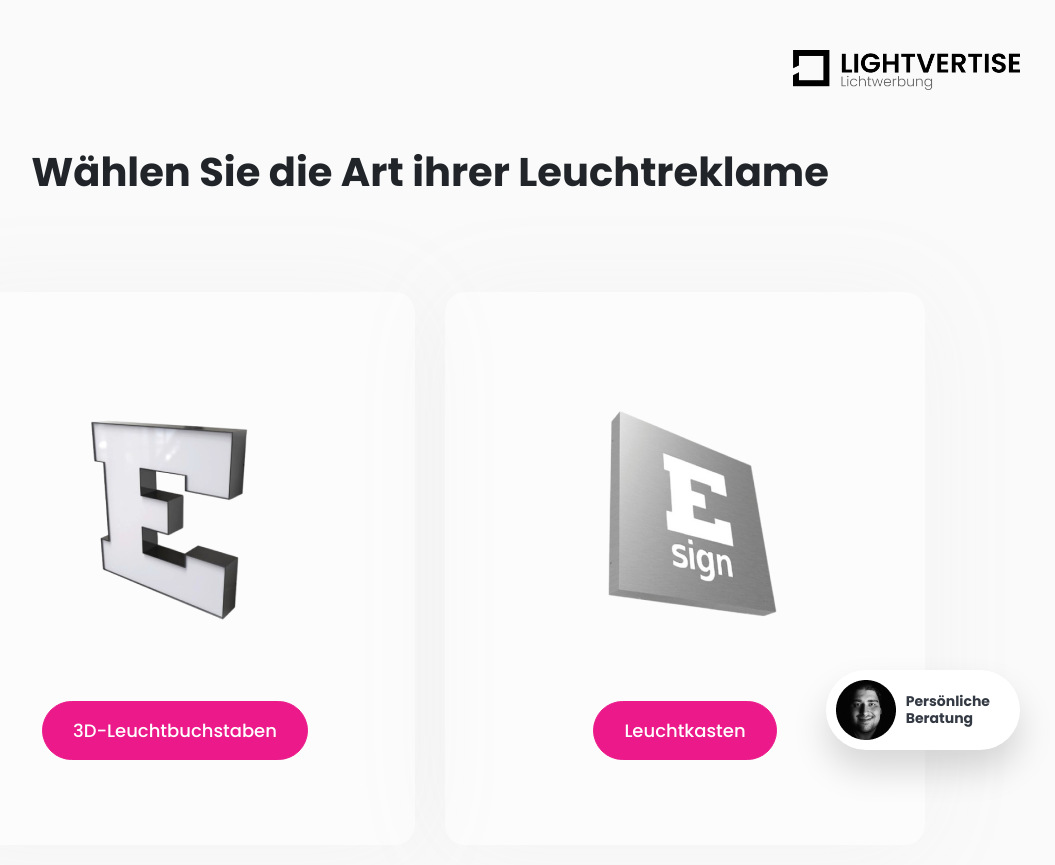
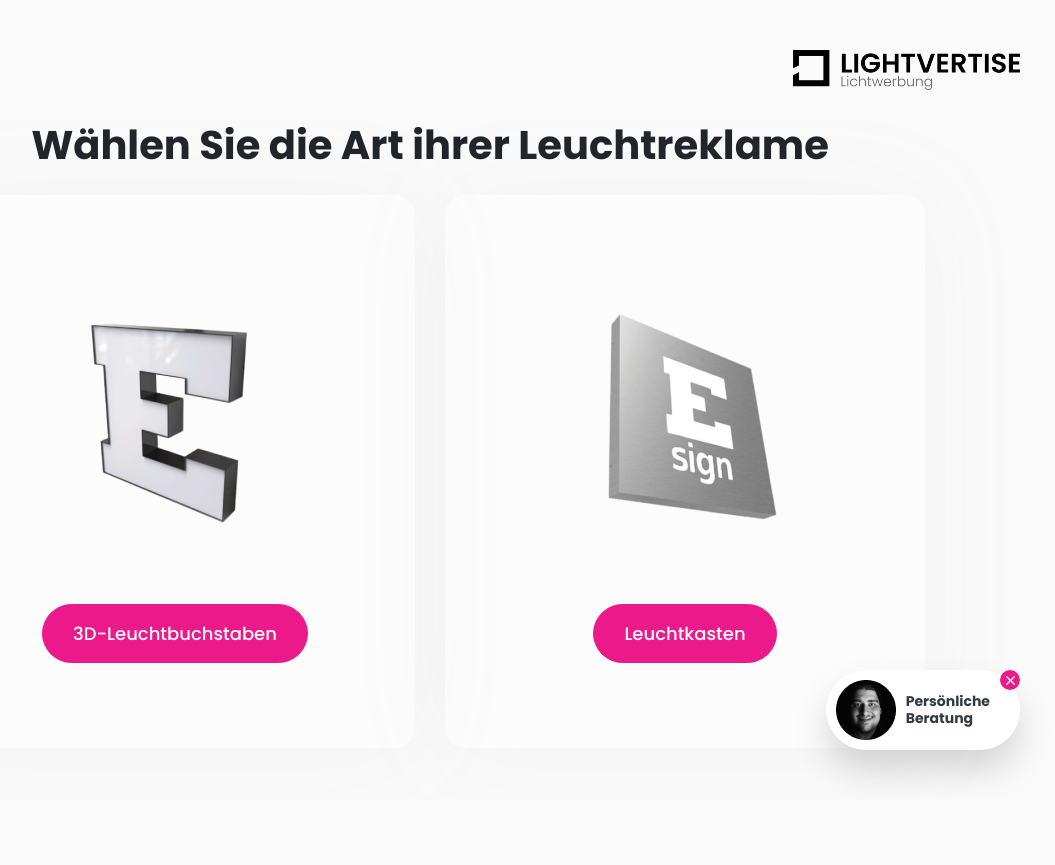
Before and after one commit to hirnworx/LightvertiseWebCalc, a Flask app: page / in a window 1280 px wide. Shown: the whole page, without its empty margins (210-1265 px from the left). After the commit the page ends 780 px from the top, so only its background shows below. Run offline with Flask 3, Linux system fonts and the light colour scheme; some libraries are stand-ins or nearby versions.

Commit message:
Feedback of 02/12/2024

```diff
--- a/assets/css/main.css
+++ b/assets/css/main.css
@@ -1285,9 +1287,25 @@ input[type="file"] {
     padding: 10px;
     padding-right: 30px;
     color: #343A44;
-    z-index: 9999;
-}
-
+    z-index: 9;
+}
+.close-ad-button {
+    right: 50px;
+    position: fixed;
+    bottom: 110px;
+    background-color: var(--brand-color);
+    border-radius: 100%;
+    z-index: 9;
+    width: 20px;
+    display: flex;
+    align-items: center;
+    justify-content: center;
+    height: 20px;
+}
+.close-ad-button  svg{
+    max-width: 15px;
+    height: 15px;
+}
 #accordion .custom-card .card-header p,
 #lightbox_accordion .custom-card .card-header p {
     display: flex;
@@ -1996,9 +2029,15 @@ h4 {
         flex: 0 0 calc(100% / 1);
     }
 }
-
+@media (min-width:768px) and (max-width:1366px){
+    h2 {
+        margin: 20px 0px;
+    }
+}
 @media (min-width:768px) and (max-width:820px) {
-
+    .navbar{
+        justify-content: center;
+    }
     .container,
     .container-md,
     .container-sm {
--- a/assets/css/style.css
+++ b/assets/css/style.css
@@ -1,10 +1,10 @@
 @font-face {
   font-family: 'lightvertise';
-  src:  url('fonts/lightvertise.eot?8975vt');
-  src:  url('fonts/lightvertise.eot?8975vt#iefix') format('embedded-opentype'),
-    url('fonts/lightvertise.ttf?8975vt') format('truetype'),
-    url('fonts/lightvertise.woff?8975vt') format('woff'),
-    url('fonts/lightvertise.svg?8975vt#lightvertise') format('svg');
+  src:  url('fonts/lightvertise.eot?b9nx98');
+  src:  url('fonts/lightvertise.eot?b9nx98#iefix') format('embedded-opentype'),
+    url('fonts/lightvertise.ttf?b9nx98') format('truetype'),
+    url('fonts/lightvertise.woff?b9nx98') format('woff'),
+    url('fonts/lightvertise.svg?b9nx98#lightvertise') format('svg');
   font-weight: normal;
   font-style: normal;
   font-display: block;
@@ -25,6 +25,9 @@
   -moz-osx-font-smoothing: grayscale;
 }
 
+.custom-icon-arrow-left:before {
+  content: "\e90f";
+}
 .custom-icon-arrow-down:before {
   content: "\e900";
 }
--- a/templates/index.html
+++ b/templates/index.html
@@ -48,7 +48,7 @@
         </section>
 
         <!-- 3d-letter content -->
-        <section class="main-section selection 3dLetterScreen hide">
+        <section class="main-section selection 3dLetterScreen hide letter-screen">
             <div class="container">
                 <h2 class="text-center">Ihre 3D-Leuchtbuchstaben-Konfiguration</h2>
                 <div class="row">
@@ -172,7 +172,7 @@
                                                 </li>
                                             </ul>
                                             <div class="tab-content" id="tabContent">
-                                                <div class="tab-pane fade show active" id="gesamtlänge">
+                                                <div class="tab-pane  show active" id="gesamtlänge">
                                                     <div class="mb-20 targetContent">Gesamtlänge</div>
                                                     <div class="d-flex align-items-center">
                                                         <div class="custom-select">
@@ -253,10 +253,14 @@
                 <div class="row my-4">
                     <div class="col-12">
                         <div class="text-center">
+                            <!-- <button class="btn go-back" title="zurück">
+                                <i class="custom-icon-arrow-left"></i>
+                            </button> -->
                             <button class="btn btn-primary btn-lg mr-3" data-toggle="modal" data-target="#detailModal" id="letterModalButton" disabled>
                                 <i class="custom-icon-email mr-2"></i>
                                 Sofortangebot erhalten
                             </button>
+                            <button class="btn btn-primary btn-lg mr-3 backBtn">Zurück</button>
                         </div>
                     </div>
                 </div>
@@ -355,7 +359,7 @@
                                         <hr>
                                         <div class="card-body">
                                             <div class="tab-content">
-                                                <div class="tab-pane fade show active pt-0">
+                                                <div class="tab-pane  show active pt-0">
                                                     <div class="mb-3">
                                                         <div class="targetContent ml-2">Höhe</div>
                                                         <div class="d-flex align-items-center">
@@ -440,9 +444,13 @@
                 <div class="row my-4">
                     <div class="col-12">
                         <div class="text-center">
+                            <!-- <button class="btn go-back" title="zurück">
+                                <i class="custom-icon-arrow-left"></i>
+                            </button> -->
                             <button class="btn btn-primary btn-lg mr-3" data-toggle="modal" data-target="#lightboxDetailModal" id="lightboxModalButton" disabled>
                                 <i class="custom-icon-email mr-2"></i>Sofortangebot erhalten
                             </button>
+                            <button class="btn btn-primary btn-lg mr-3 backBtn">Zurück</button>
                         </div>
                     </div>
                 </div>
@@ -456,6 +464,12 @@
         <p class="mb-0">
             Persönliche <br> Beratung
         </p>
+        <a href="javascript:void(0)" class="close-ad-button">
+            <svg width="24" height="24" viewBox="0 0 24 24" fill="none" xmlns="http://www.w3.org/2000/svg">
+                <path d="M18 6L6.00038 17.9996" stroke="#fff" stroke-width="2" stroke-linecap="round" />
+                <path d="M18 18L6.00038 6.00037" stroke="#fff" stroke-width="2" stroke-linecap="round" />
+            </svg>
+        </a>
     </a>
 
     <div class="modal fade" id="advisor_modal">
@@ -784,14 +798,19 @@
     <script>
         let fileType;
         let letter_type;
-
         $(".selectionButton").on("click", function(){
             $(".mainScreen").addClass("hide")
             if($(this).attr('data-selection_name') == "3dletter"){
-                $(".3dLetterScreen").removeClass("hide")
+                $(".3dLetterScreen").removeClass("hide");
             } else if($(this).attr('data-selection_name') == "lightbox"){
                 $(".lightboxScreen").removeClass("hide")
             }
+        })
+
+        $(".backBtn").on("click", function(){
+            $(".mainScreen").removeClass("hide")
+            $(".3dLetterScreen").addClass("hide");
+            $(".lightboxScreen").addClass("hide")
         })
 
         $("#uploadedFile").hide();
@@ -1045,7 +1064,7 @@
             $(".letterPriceBtn").attr("disabled", false);
         }
 
-        $(".reference_height").on("input", function () {
+        $(".reference_height").on("blur", function () {
             var slider = $("#range");
             var value = parseInt($(this).val(), 10);
             if (value >= parseInt(slider.attr("min"), 10) && value <= parseInt(slider.attr("max"), 10)) {
@@ -1086,7 +1105,7 @@
             $(".lightboxPriceBtn").attr("disabled", false);
         }
 
-        $(".lightbox_reference_height").on("input", function () {
+        $(".lightbox_reference_height").on("blur", function () {
             var slider = $("#lightbox_range1");
             var value = parseInt($(this).val(), 10);
             if (value >= parseInt(slider.attr("min"), 10) && value <= parseInt(slider.attr("max"), 10)) {
@@ -1102,7 +1121,7 @@
             }
         });
 
-        $(".lightbox_reference_width").on("input", function () {
+        $(".lightbox_reference_width").on("blur", function () {
             var slider = $("#lightbox_range2");
             var value = parseInt($(this).val(), 10);
             if (value >= parseInt(slider.attr("min"), 10) && value <= parseInt(slider.attr("max"), 10)) {
@@ -1152,7 +1171,10 @@
             let step3 = $(".step-3 .custom-icon-arrow-down");
             step3.trigger('click');
         })
-
+        $(".close-ad-button").click(function(){
+            $(".advisor-button").hide();
+            $(this).hide()
+        })
     </script>
 </body>
 
```
Also changed, not shown: other parts of assets/css/main.css (+53 -16 lines), assets/css/selection.json (+1 -1 lines), assets/css/fonts/lightvertise.ttf, assets/css/fonts/lightvertise.woff, assets/svgs/arrow-left.svg (added), 2 other files.
